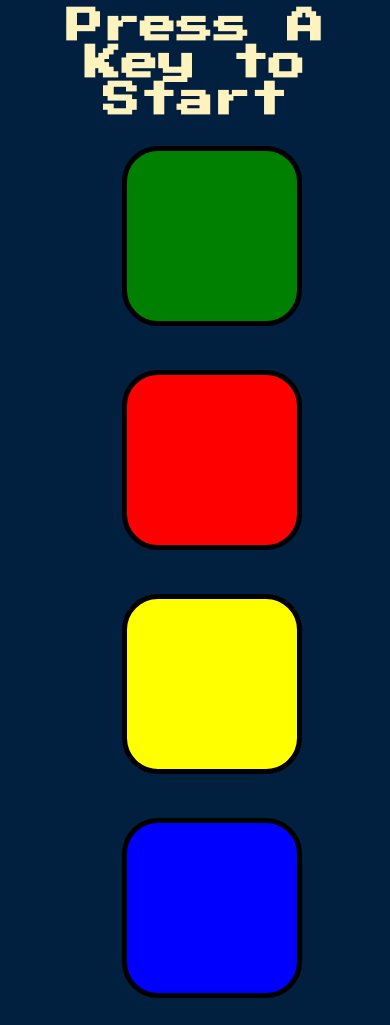
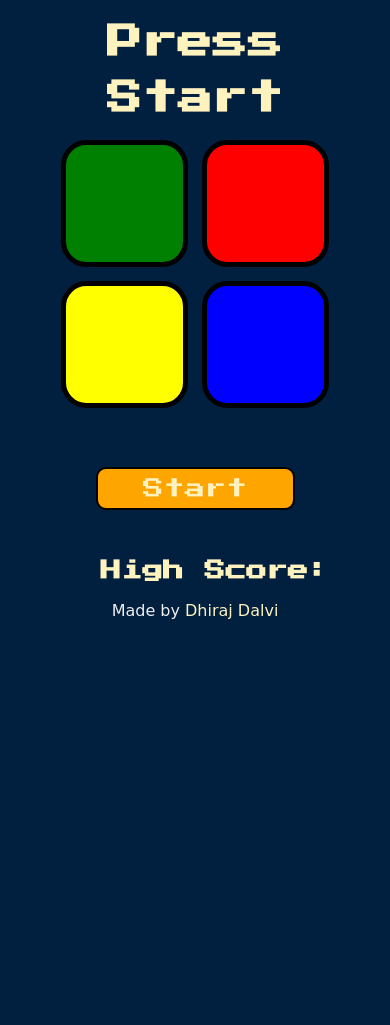
Before and after one commit to dhirajdalvi2001/Simon-Game, a plain HTML site: page index.html in a window 390 px wide. Shown: the top 1025 px of the page. After the commit the page ends 844 px from the top, so only its background shows below. Drawn offline with nearby package versions, Linux system fonts and the light colour scheme.

Commit message:
added start button

```diff
--- a/game.js
+++ b/game.js
@@ -3,13 +3,27 @@ var gamePattern = [];
 var userClickedPattern =[];
 var started = false;
 var level = 0;
-var allScores = [];
+var allScores = [0];
 
 $(document).keypress(function () {
     if (!started) {
         $("#level-title").text("Level " + level);
+        $("#level-mobile").text("Level " + level);
         nextSequence();
         started = true;
+    }
+});
+
+$("#start").click(function () {
+    if (!started) {
+        $("#level-mobile").text("Level " + level);
+        $("#start").text("Start");
+        nextSequence();
+        started = true;
+        $("#start").addClass("pressed");
+        setTimeout(function () {
+            $("#start").removeClass("pressed");
+        }, 100);
     }
 });
 
@@ -34,6 +48,8 @@ function checkAnswer(currentLevel) {
         playSound("wrong");
         $("body").addClass("game-over");
         $("#level-title").text("Game Over, Press Any Key To Restart");
+        $("#level-mobile").text("Game Over!");
+        $("#start").text("Restart");
         setTimeout(function () {
             $("body").removeClass("game-over");
         }, 200)
--- a/index.html
+++ b/index.html
@@ -3,7 +3,9 @@
 
 <head>
   <meta charset="utf-8">
-  <title>Simon</title>
+  <meta http-equiv="X-UA-Compatible" content="IE=edge">
+  <meta name="viewport" content="width=device-width, initial-scale=1.0">
+  <title>Simon Game</title>
   <link rel="stylesheet" href="styles.css">
   <link rel="icon" href="images/icon.png">
   <link href="https://fonts.googleapis.com/css?family=Press+Start+2P" rel="stylesheet">
@@ -11,6 +13,7 @@
 
 <body>
   <h1 id="level-title">Press A Key to Start</h1>
+  <h1 id="level-mobile">Press Start</h1>
   <div class="container">
     <div class="row">
 
@@ -33,6 +36,9 @@
       </div>
 
     </div>
+
+    <div type="button" class="start-button"><div id="start" class="start">Start</div></div>
+
     <div class="high-score">
       <h2>High Score: <span></span></h2>
     </div>
--- a/styles.css
+++ b/styles.css
@@ -5,14 +5,24 @@ body {
 
 #level-title {
   font-family: 'Press Start 2P', cursive;
-  font-size: 2.3rem;
+  font-size: 2.2rem;
+  line-height: 3.5rem;
+  margin:  2%;
+  color: #FEF2BF;
+}
+
+#level-mobile {
+  display: none;
+  font-family: 'Press Start 2P', cursive;
+  font-size: 2.2rem;
+  line-height: 3.5rem;
   margin:  2%;
   color: #FEF2BF;
 }
 
 .container {
   display: block;
-  width: 50%;
+  width: 100%;
   margin: auto;
 }
 
@@ -23,18 +33,22 @@ body {
 
 h2 {
   font-family: 'Press Start 2P', cursive;
-  font-size: 1.5rem;
-  margin:  5%;
+  font-size: 1.3rem;
+  margin:  2%;
   color: #FEF2BF;
 }
 
 .btn {
   margin: 20px;
   display: inline-block;
-  height: 170px;
-  width: 170px;
+  height: 160px;
+  width: 160px;
   border: 5px solid black;
   border-radius: 20%;
+}
+
+.start-button {
+  visibility: hidden;
 }
 
 .game-over {
@@ -70,8 +84,47 @@ a {
 }
 
 footer {
-  margin-top: 3%;
+  margin-top: 1%;
   color: #EEEEEE;
   text-align: center;
   font-family: 'Indie Flower', cursive;
 }
+
+@media screen and (max-width: 500px) {
+
+  #level-title {
+    display: none;
+  }
+
+  #level-mobile {
+    display: inline-block;
+  }
+
+  .high-score {
+    margin: 20px;
+  }
+
+  .btn {
+    margin: 5px;
+    height: 30vw;
+    width: 30vw;
+  }
+
+  .start-button {
+    display: flex;
+    margin: 50px auto;
+    visibility: visible;
+    height: 10vw;
+    width: 50vw;
+    background-color: orange;
+    border-radius: 10px;
+    border: 2px solid black;
+  }
+
+  .start {
+    margin: auto;
+    font-size: 1.3rem;
+    font-family: 'Press Start 2P', cursive;
+    color: #FEF2BF;
+  }
+}
```
